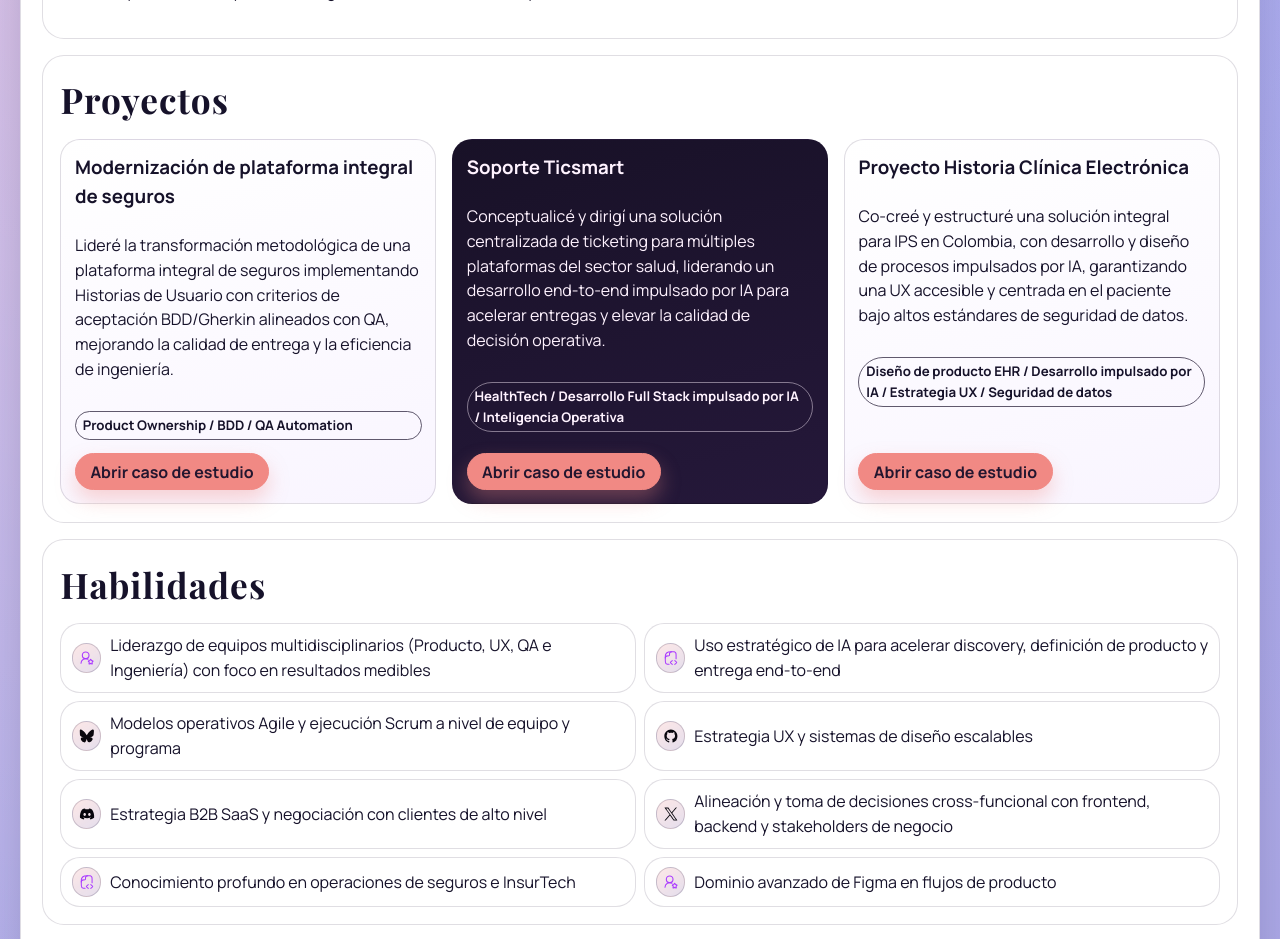
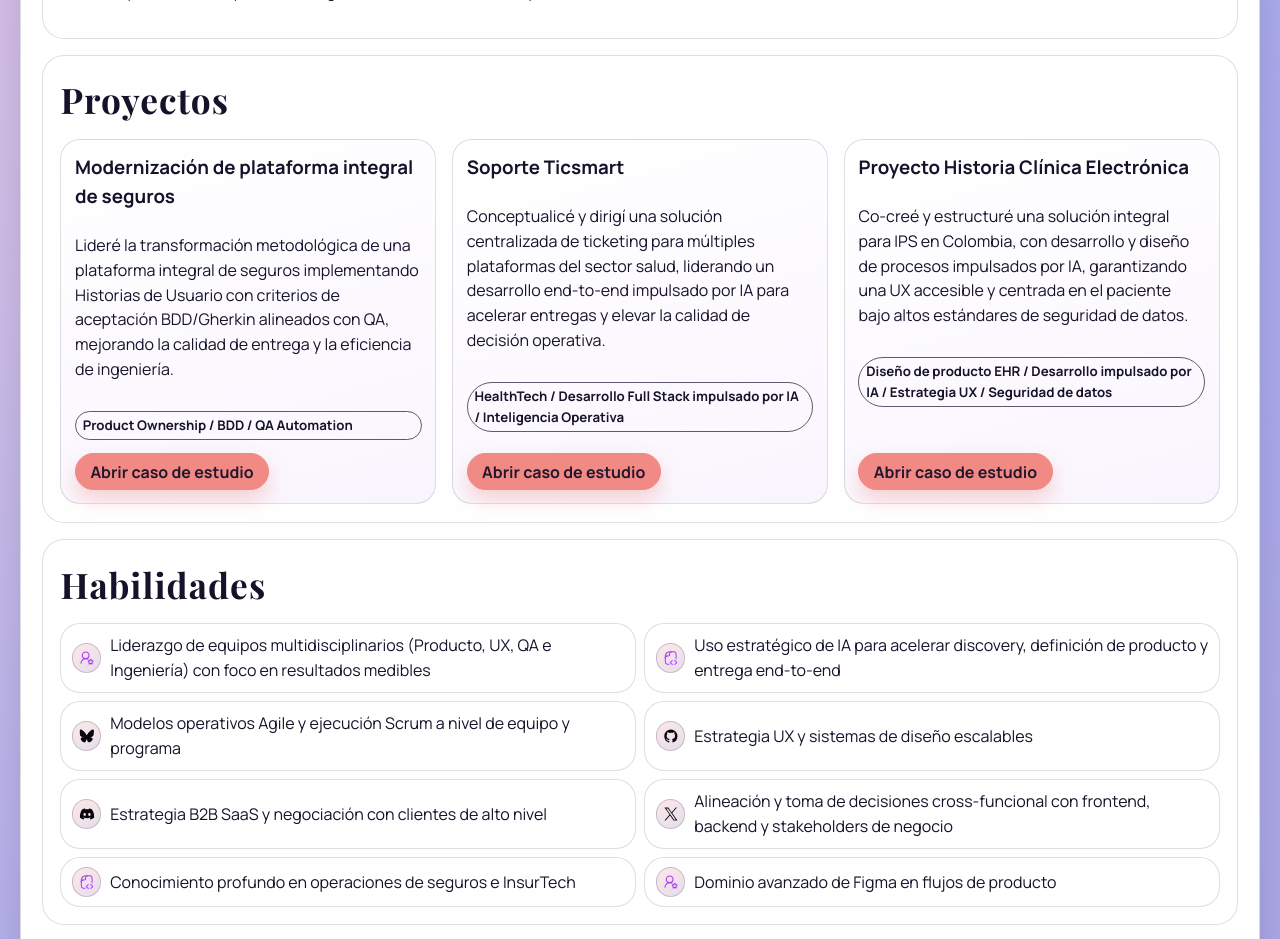
Before and after one commit to daniloamg-lang/portfolio, a React (Vite) app: page / in a window 1280 px wide. Shown: the part 920-1859 px from the top of the page. Built offline with nearby package versions, Linux system fonts and the light colour scheme; a web font is replaced by a local one.

Commit message:
Unify project cards and apply dark style on hover

```diff
--- a/src/index.css
+++ b/src/index.css
@@ -946,19 +946,25 @@ html[data-theme='storyGradient'] .project-grid {
 html[data-theme='storyGradient'] .project-card {
   border-radius: 20px;
   background: linear-gradient(165deg, #fff 0%, #f9f5ff 100%);
+  transition: background 220ms ease, color 220ms ease, box-shadow 220ms ease;
 }
 
-html[data-theme='storyGradient'] .project-card:nth-child(2n) {
+html[data-theme='storyGradient'] .project-card:hover,
+html[data-theme='storyGradient'] .project-card:focus-within {
   background: linear-gradient(165deg, #181127 0%, #25183a 100%);
 }
 
-html[data-theme='storyGradient'] .project-card:nth-child(2n) h3,
-html[data-theme='storyGradient'] .project-card:nth-child(2n) p,
-html[data-theme='storyGradient'] .project-card:nth-child(2n) .meta {
+html[data-theme='storyGradient'] .project-card:hover h3,
+html[data-theme='storyGradient'] .project-card:hover p,
+html[data-theme='storyGradient'] .project-card:hover .meta,
+html[data-theme='storyGradient'] .project-card:focus-within h3,
+html[data-theme='storyGradient'] .project-card:focus-within p,
+html[data-theme='storyGradient'] .project-card:focus-within .meta {
   color: #fff3ff;
 }
 
-html[data-theme='storyGradient'] .project-card:nth-child(2n) .meta {
+html[data-theme='storyGradient'] .project-card:hover .meta,
+html[data-theme='storyGradient'] .project-card:focus-within .meta {
   border-color: rgba(255, 241, 255, 0.45);
 }
 
```
